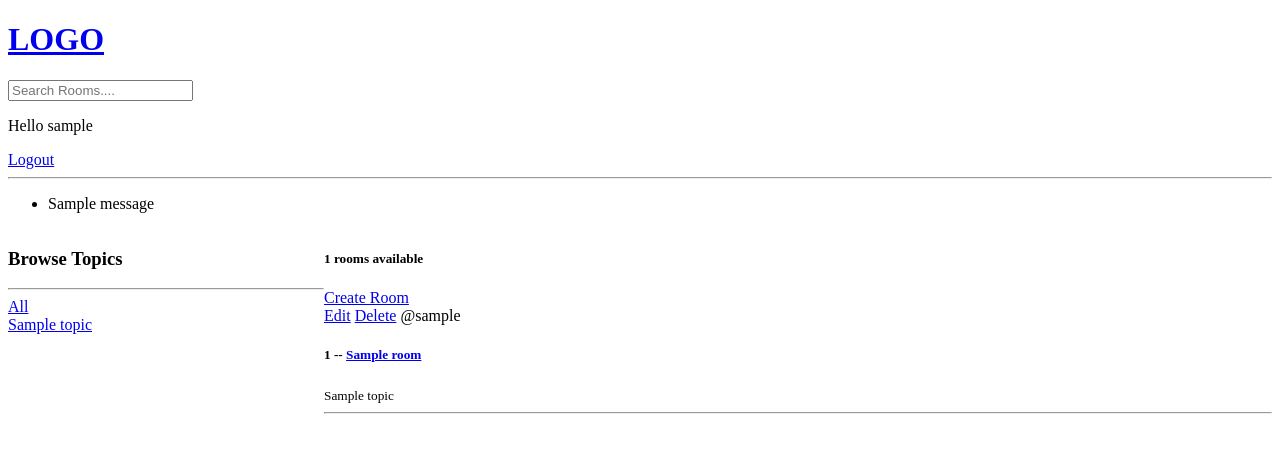
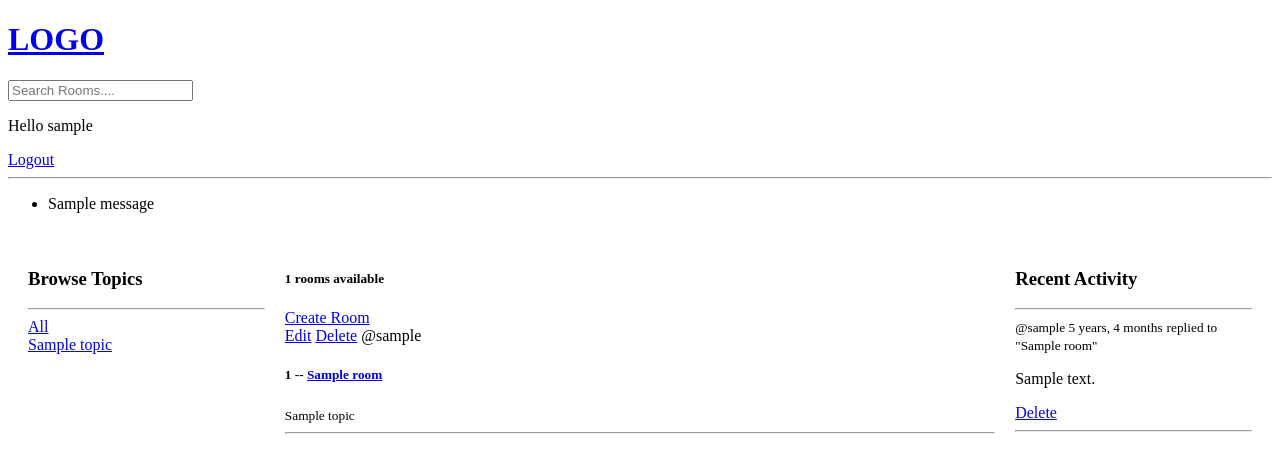
Before and after one commit to tinoe0404/studyCode, a Django app: page / in a window 1280 px wide. Shown: the top 473 px of the page. Run offline with Django 5.2, Linux system fonts and the light colour scheme; a user stored in the database is signed in; tables that the repository leaves empty hold one stand-in row (values such as "Sample post"); one stand-in notice (Sample message) is shown.

Commit message:
Update home view and modular components; fix layout and logic

```diff
--- a/myapp/models.py
+++ b/myapp/models.py
@@ -35,5 +35,8 @@ class Message(models.Model):
     updated = models.DateTimeField(auto_now=True)
     created = models.DateTimeField(auto_now_add=True)
 
+    class Meta:
+        ordering = ['-updated', '-created']
+
     def __str__(self):
         return self.body[0:50]
--- /dev/null
+++ b/myapp/templates/myapp/activity_component.html
@@ -0,0 +1,14 @@
+<h3>Recent Activity</h3>
+    <hr>
+    {% for message in room_messages%}
+    <div>
+      <small>@{{message.user}}  {{message.created|timesince}}</small>
+      <small>replied to "{{message.room}}"</small>
+
+      <p>{{message}}</p>
+      {% if request.user == message.user %}
+      <a href="{% url 'delete-message' message.id%}">Delete</a>
+      {%endif%}
+      <hr>
+    </div>
+    {%endfor%}
--- /dev/null
+++ b/myapp/templates/myapp/feed_component.html
@@ -0,0 +1,14 @@
+<div>
+{% for room in rooms %}
+      <div>
+        {% if request.user == room.host %}
+        <a href="{% url 'update-room' room.id %}">Edit</a>
+        <a href="{% url 'delete-room' room.id %}">Delete</a>
+        {%endif%}
+        <span>@{{room.host.username}}</span>
+        <h5>{{room.id}} -- <a href="{% url 'room' room.id %}">{{room.name}}</a></h5>
+        <small>{{room.topic.name}}</small>
+        <hr>
+      </div>
+      {% endfor %}
+</div>
--- a/myapp/templates/myapp/home.html
+++ b/myapp/templates/myapp/home.html
@@ -1,49 +1,33 @@
 {% extends 'main.html' %}
 
 {% block content %}
-<head>
-  <style>
-      .home-container{
-          display: grid;
-          grid-template-columns: 1fr  3fr;
-      }
-  </style>
-
-</head>
+<style>
+  .home-container {
+    display: grid;
+    grid-template-columns: 1fr 3fr 1fr;
+    gap: 20px;
+    padding: 20px;
+  }
+</style>
 
 <div class="home-container">
+  <!-- Left Column: Topics -->
   <div>
-    <h3>Browse Topics</h3>
-    <hr>
+    {% include 'myapp/topics_components.html' %}
+  </div>
+
+  <!-- Middle Column: Room Feed -->
+  <div>
+    <h5>{{ room_count }} rooms available</h5>
+    <a href="{% url 'create-room' %}">Create Room</a>
     <div>
-      <a href="{%url 'home'%}">All</a>
-    </div>
-    {% for topic in topics %}
-    <div>
-    <a href="{%url 'home'%}?q={{topic.name}}">{{topic.name}}</a>
-    </div>
-    {% endfor%}
-  </div>
-  <div>
-    <h5>{{room_count}} rooms available</h5>
-    <a href="{% url 'create-room' %}">Create Room</a>  <!-- Fixed: Added space -->
-    <div>
-      {% for room in rooms %}
-      <div>
-        {% if request.user == room.host %}
-        <a href="{% url 'update-room' room.id %}">Edit</a>
-        <a href="{% url 'delete-room' room.id %}">Delete</a>
-        {%endif%}
-        <span>@{{room.host.username}}</span>
-        <h5>{{room.id}} -- <a href="{% url 'room' room.id %}">{{room.name}}</a></h5>
-        <small>{{room.topic.name}}</small>
-        <hr>
-      </div>
-      {% endfor %}
+      {% include 'myapp/feed_component.html' %}
     </div>
   </div>
 
+  <!-- Right Column: Activity -->
+  <div>
+    {% include 'myapp/activity_component.html' %}
   </div>
-
-
-{% endblock %}
+</div>
+{% endblock content %}
--- /dev/null
+++ b/myapp/templates/myapp/topics_components.html
@@ -0,0 +1,10 @@
+<h3>Browse Topics</h3>
+    <hr>
+    <div>
+      <a href="{%url 'home'%}">All</a>
+    </div>
+    {% for topic in topics %}
+    <div>
+    <a href="{%url 'home'%}?q={{topic.name}}">{{topic.name}}</a>
+    </div>
+    {% endfor%}
--- a/myapp/views.py
+++ b/myapp/views.py
@@ -53,21 +53,45 @@ def registerUser(request):
 
 
 
+from django.shortcuts import render
+from django.db.models import Q
+from .models import Room, Topic, Message
+
+from django.shortcuts import render
+from django.db.models import Q
+from .models import Room, Topic, Message
+
 def home(request):
-    q = request.GET.get('q') if request.GET.get('q') != None else ''
+    q = request.GET.get('q') if request.GET.get('q') is not None else ''
+
     rooms = Room.objects.filter(
         Q(topic__name__icontains=q) |
         Q(name__icontains=q) |
         Q(description__icontains=q)
     )
+
     topics = Topic.objects.all()
     room_count = rooms.count()
-    context = {'rooms': rooms, 'topics': topics, 'room_count': room_count}
+
+    room_messages = Message.objects.filter(
+        Q(room__topic__name__icontains=q) |
+        Q(room__name__icontains=q)
+    )
+
+    context = {
+        'rooms': rooms,
+        'topics': topics,
+        'room_count': room_count,
+        'room_messages': room_messages
+    }
+
     return render(request, 'myapp/home.html', context)
+
+
 
 def room(request, pk):
     room = Room.objects.get(id=pk)
-    room_messages = room.message_set.all().order_by('-created')
+    room_messages = room.message_set.all()
     participants = room.participants.all()
 
 
```
